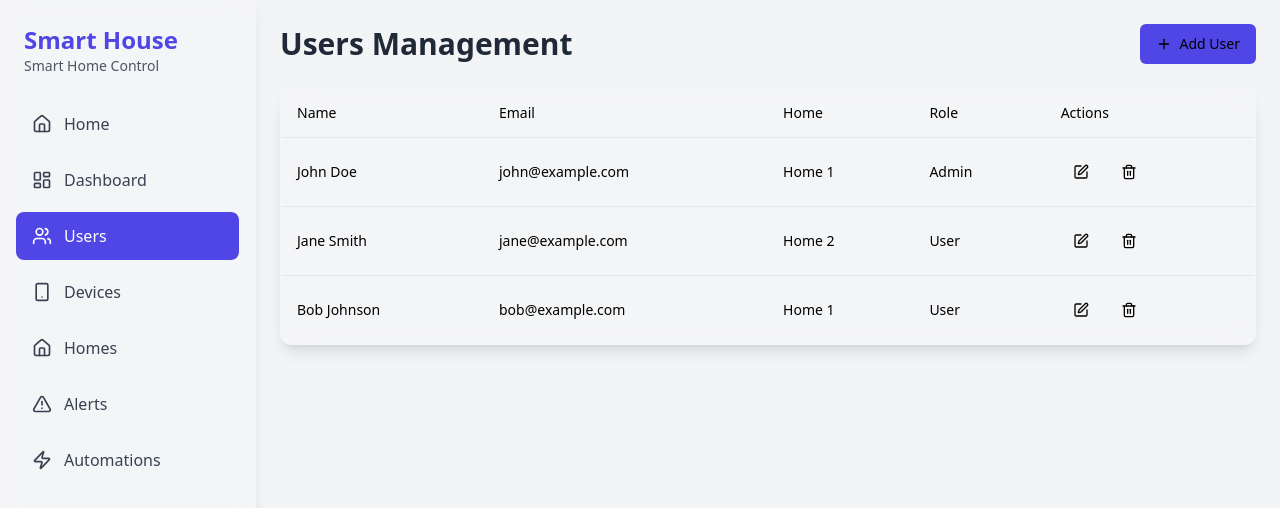
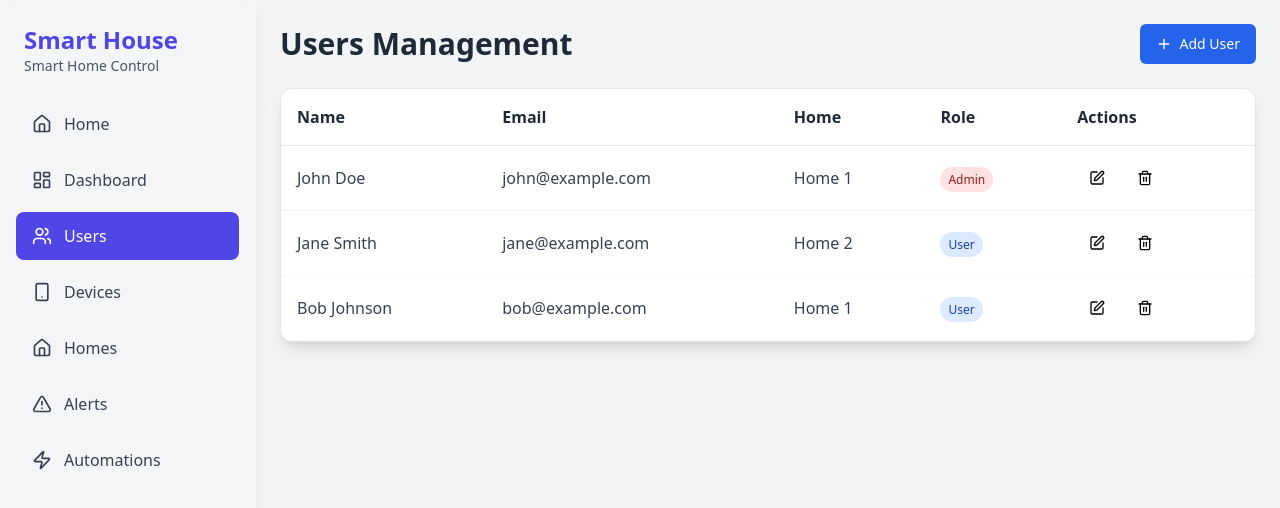
Before and after one commit to sanedchabrek/smart-house, a React (Vite) app in the folder web-dashboard/: page /users in a window 1280 px wide. Shown: the top 508 px of the page. Built offline with nearby package versions, Linux system fonts and the light colour scheme.

Commit message:
enhanced userstsw

```diff
--- a/web-dashboard/src/pages/Users.tsx
+++ b/web-dashboard/src/pages/Users.tsx
@@ -1,7 +1,5 @@
 import { motion } from 'framer-motion'
 import { Plus, Edit, Trash2 } from 'lucide-react'
-import { Button } from '../components/ui/button'
-import { Table, TableBody, TableCell, TableHead, TableHeader, TableRow } from '../components/ui/table'
 
 const Users = () => {
   // Mock data
@@ -10,6 +8,22 @@ const Users = () => {
     { id: 2, name: 'Jane Smith', email: 'jane@example.com', home: 'Home 2', role: 'User' },
     { id: 3, name: 'Bob Johnson', email: 'bob@example.com', home: 'Home 1', role: 'User' },
   ]
+
+  // Simple Button component replacement
+  const Button = ({ children, variant = 'default', size = 'default', ...props }) => (
+    <button
+      className={`
+        inline-flex items-center justify-center rounded-md text-sm font-medium transition-colors
+        ${variant === 'default' ? 'bg-blue-600 text-white hover:bg-blue-700' : ''}
+        ${variant === 'ghost' ? 'hover:bg-gray-100' : ''}
+        ${size === 'default' ? 'h-10 px-4 py-2' : 'h-8 px-3 text-xs'}
+        ${props.className || ''}
+      `}
+      {...props}
+    >
+      {children}
+    </button>
+  )
 
   return (
     <div className="p-6 space-y-6">
@@ -28,26 +42,34 @@ const Users = () => {
       <motion.div
         initial={{ opacity: 0, y: 20 }}
         animate={{ opacity: 1, y: 0 }}
-        className="bg-white/10 backdrop-blur-md rounded-xl shadow-lg border border-white/20 overflow-hidden"
+        className="bg-white rounded-xl shadow-lg border border-gray-200 overflow-hidden"
       >
-        <Table>
-          <TableHeader>
-            <TableRow>
-              <TableHead>Name</TableHead>
-              <TableHead>Email</TableHead>
-              <TableHead>Home</TableHead>
-              <TableHead>Role</TableHead>
-              <TableHead>Actions</TableHead>
-            </TableRow>
-          </TableHeader>
-          <TableBody>
+        <table className="w-full">
+          <thead>
+            <tr className="border-b border-gray-200">
+              <th className="text-left p-4 font-semibold text-gray-800">Name</th>
+              <th className="text-left p-4 font-semibold text-gray-800">Email</th>
+              <th className="text-left p-4 font-semibold text-gray-800">Home</th>
+              <th className="text-left p-4 font-semibold text-gray-800">Role</th>
+              <th className="text-left p-4 font-semibold text-gray-800">Actions</th>
+            </tr>
+          </thead>
+          <tbody>
             {users.map((user) => (
-              <TableRow key={user.id}>
-                <TableCell>{user.name}</TableCell>
-                <TableCell>{user.email}</TableCell>
-                <TableCell>{user.home}</TableCell>
-                <TableCell>{user.role}</TableCell>
-                <TableCell>
+              <tr key={user.id} className="border-b border-gray-100 hover:bg-gray-50">
+                <td className="p-4 text-gray-700">{user.name}</td>
+                <td className="p-4 text-gray-700">{user.email}</td>
+                <td className="p-4 text-gray-700">{user.home}</td>
+                <td className="p-4">
+                  <span className={`px-2 py-1 rounded-full text-xs font-medium ${
+                    user.role === 'Admin'
+                      ? 'bg-red-100 text-red-800'
+                      : 'bg-blue-100 text-blue-800'
+                  }`}>
+                    {user.role}
+                  </span>
+                </td>
+                <td className="p-4">
                   <div className="flex space-x-2">
                     <Button variant="ghost" size="sm">
                       <Edit className="w-4 h-4" />
@@ -56,11 +78,11 @@ const Users = () => {
                       <Trash2 className="w-4 h-4" />
                     </Button>
                   </div>
-                </TableCell>
-              </TableRow>
+                </td>
+              </tr>
             ))}
-          </TableBody>
-        </Table>
+          </tbody>
+        </table>
       </motion.div>
     </div>
   )
```
